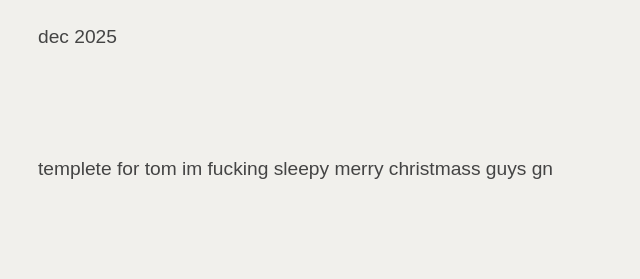
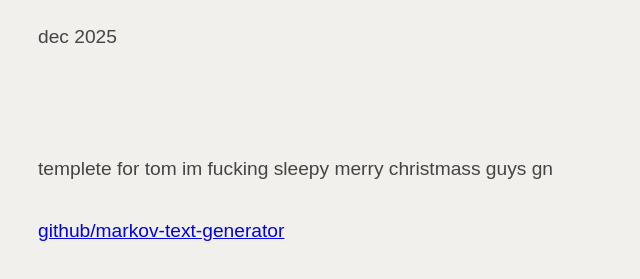
Before and after one commit to soradacroi/soradacroi.github.io, a plain HTML site: page works/markov-text-gen/index.html in a window 1280 px wide. Shown: the part 87-366 px from the top of the page, without its empty margins (218-858 px from the left). Drawn offline with Linux system fonts and the light colour scheme.

Commit message:
Update index.html

```diff
--- a/works/markov-text-gen/index.html
+++ b/works/markov-text-gen/index.html
@@ -26,4 +26,7 @@
 <p>
     templete for tom im fucking sleepy
     merry christmass guys gn
+    <br>
+    <br>
+    <a href="https://github.com/soradacroi/markov-text-generator">github/markov-text-generator</a>
 </p>
```
